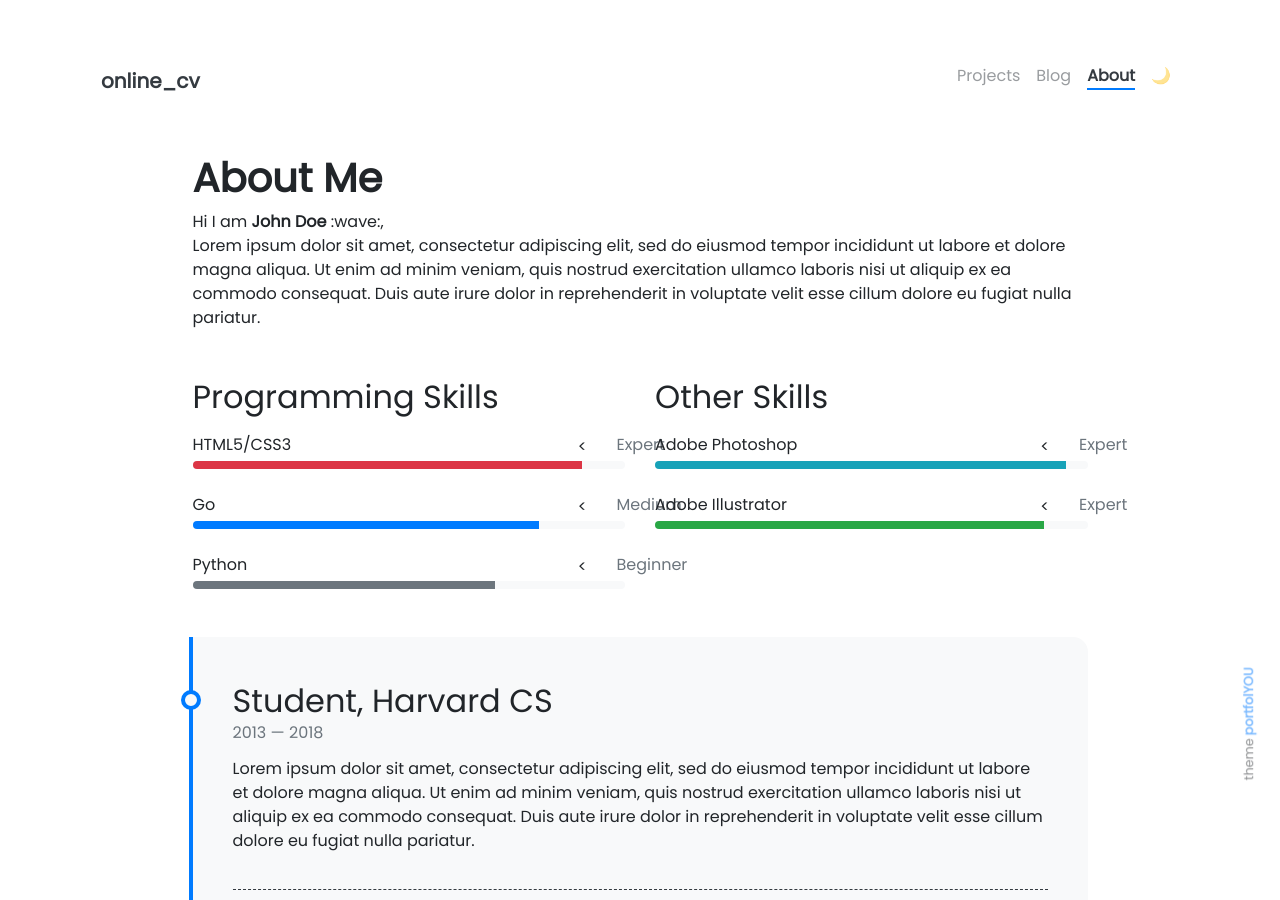
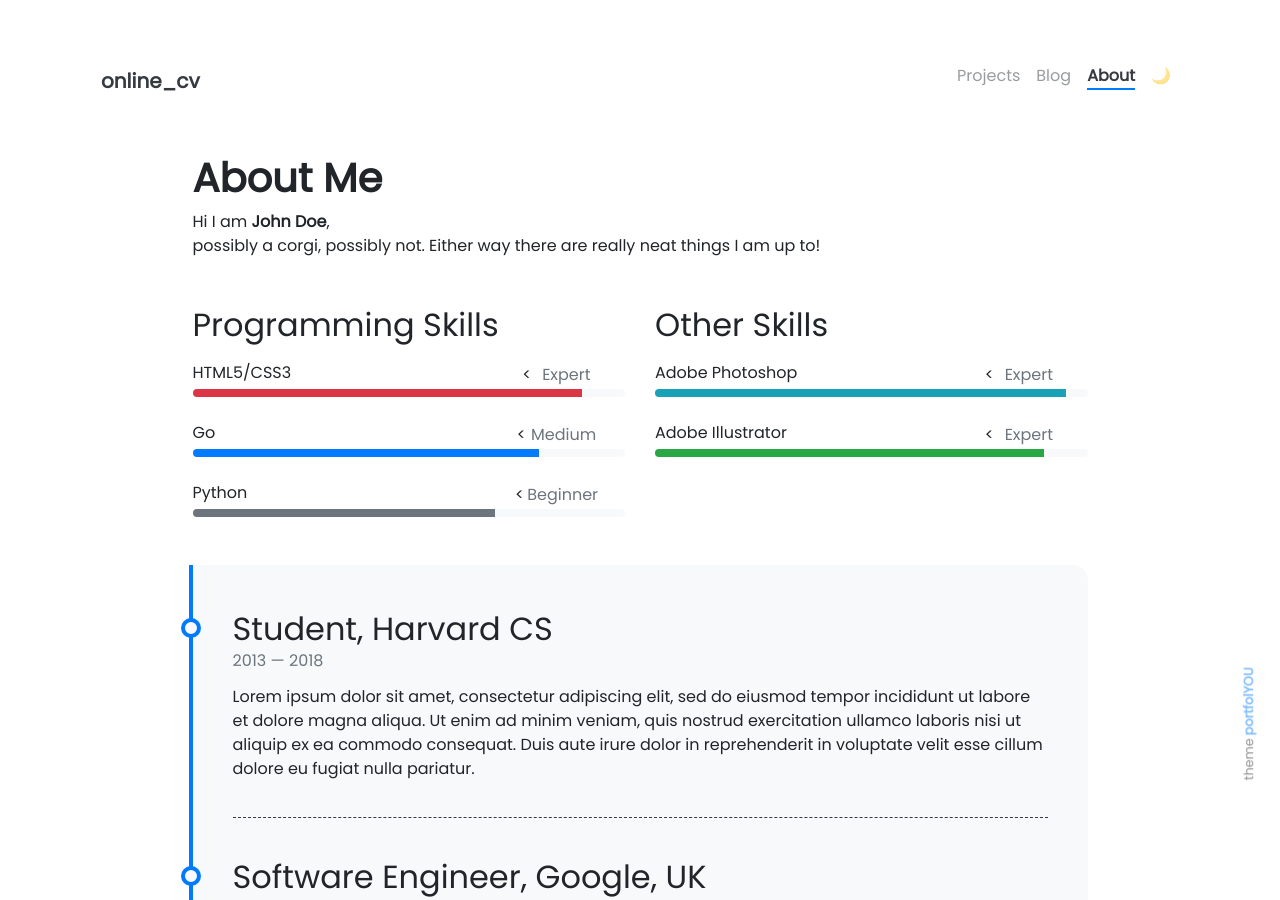
Before and after one commit to jnaiman/online_cv_public, a Jekyll site: the page built from pages/about.md, in a window 1280 px wide and 900 px high. Built offline with Jekyll 4.4.1, drawn with Linux system fonts in a browser that asks for light colours; nearby versions of some CDN libraries.

Commit message:
updating

```diff
--- a/_includes/about/skills.html
+++ b/_includes/about/skills.html
@@ -5,12 +5,15 @@
   {% for skill in include.source %}
 
   <div class="row justify-content-between align-items-center">
-    <div class="col-10">
+    <div class="col-8">
       <p class="mb-1">{{ skill.name }}</p>
     </div>
-   <<div class="col-1 text-right">
-      <p class="mb-1 text-muted">{{ skill.level }}</p>
-    </div>
+<!--   <div class="col-2 text-right"> <!-- could work as a last resort -->
+      &nbsp; &nbsp; &nbsp; < <div class="text-muted">{{skill.level}}</div><div class="col-1 text-right"></div><!-- could work as a last resort -->
+      <!--< {{skill.level}}-->
+      <!--<p class="mb-1 text-muted">{{ skill.level }}</p>-->
+      <!--<div class="mb-1 text-muted text-left">{{ skill.level }}</div>-->
+    <!--</div>-->
   </div>
 
   <div class="progress mb-4 bg-themed" style="height: 8px;">
--- a/pages/about.md
+++ b/pages/about.md
@@ -7,8 +7,8 @@ weight: 3
 
 # **About Me**
 
-Hi I am **{{ site.author.name }}** :wave:,<br>
-Lorem ipsum dolor sit amet, consectetur adipiscing elit, sed do eiusmod tempor incididunt ut labore et dolore magna aliqua. Ut enim ad minim veniam, quis nostrud exercitation ullamco laboris nisi ut aliquip ex ea commodo consequat. Duis aute irure dolor in reprehenderit in voluptate velit esse cillum dolore eu fugiat nulla pariatur.
+Hi I am **{{ site.author.name }}**,<br>
+possibly a corgi, possibly not.  Either way there are really neat things I am up to!
 
 <div class="row">
 {% include about/skills.html title="Programming Skills" source=site.data.programming-skills %}
```
Also changed, not shown: README.md (+13 -0 lines), 3 other files.
